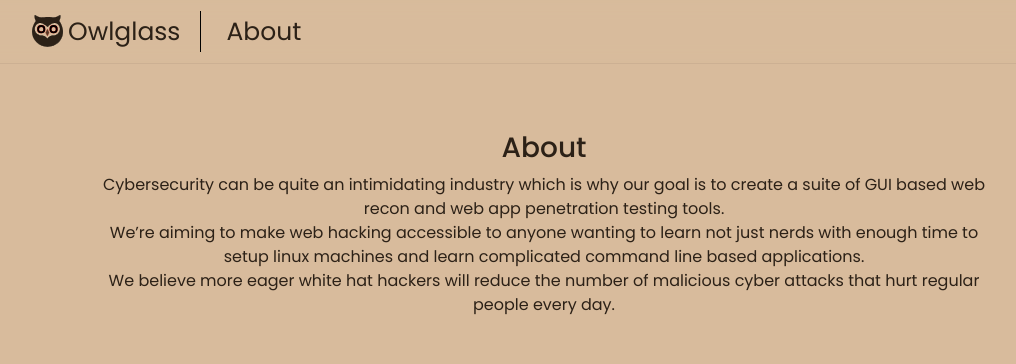
After one commit to NotemTotem/OwlGlass, a Flask app: page /about in a window 1280 px wide. The commit adds this page. Shown: the top 364 px of the page, without its empty margins (96-1112 px from the left). Run offline with Flask 3, Linux system fonts and the light colour scheme.

Commit message:
added about page

```diff
--- /dev/null
+++ b/src/Webgui/templates/about.html
@@ -0,0 +1,22 @@
+{% extends '/root/base.html' %}
+{% block title %}About{% endblock %}
+
+{% block content %}
+<div name="toolscripts_container flex-grid" id="toolscripts_container">  <section name="top">
+  <br><br>
+      <div style="width: 70%;height: 100%;border-radius: 6px;margin-bottom: 20px;text-align: center;margin: auto;">
+        <h3>About</h3>
+        <p>
+          Cybersecurity can be quite an intimidating industry which is why our goal is to create a suite of GUI based web recon and web app penetration testing tools.
+        </p>
+        <p>
+          We’re aiming to make web hacking accessible to anyone wanting to learn not just nerds with enough time to setup linux machines and learn complicated command line based applications.
+        </p>
+        <p>
+          We believe more eager white hat hackers will reduce the number of malicious cyber attacks that hurt regular people every day.
+        </p>
+      </div>
+    </section>
+
+</div>
+{% endblock %}
--- a/src/Webgui/templates/root/navbar.html
+++ b/src/Webgui/templates/root/navbar.html
@@ -11,7 +11,7 @@
         <div name="seperator" class="seperator"></div>
         <ul class="menu">
             <li>
-                <a href="{{url_for('index')}}"><p class="nav-p">Help</p></a>
+                <a href="{{url_for('about')}}"><p class="nav-p">About</p></a>
             </li>
         </ul>
     </div>
--- a/src/Webgui/webgui.py
+++ b/src/Webgui/webgui.py
@@ -12,6 +12,11 @@ def page_not_found(e):
 @app.route('/',methods=["GET","POST"])
 def index():
     return render_template('index.html')
+
+
+@app.route('/about',methods=["GET"])
+def about():
+    return render_template('about.html')
 
 
 @app.route('/toolscripts/accountfinder',methods=["GET","POST"])
```
